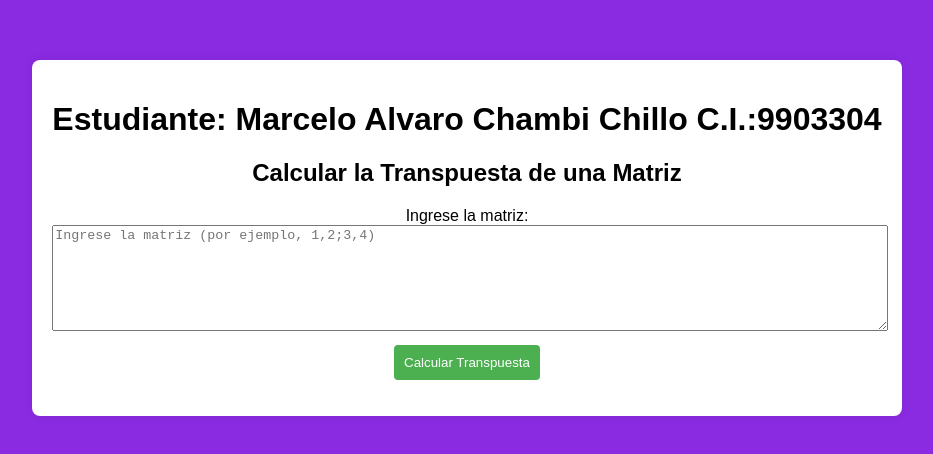
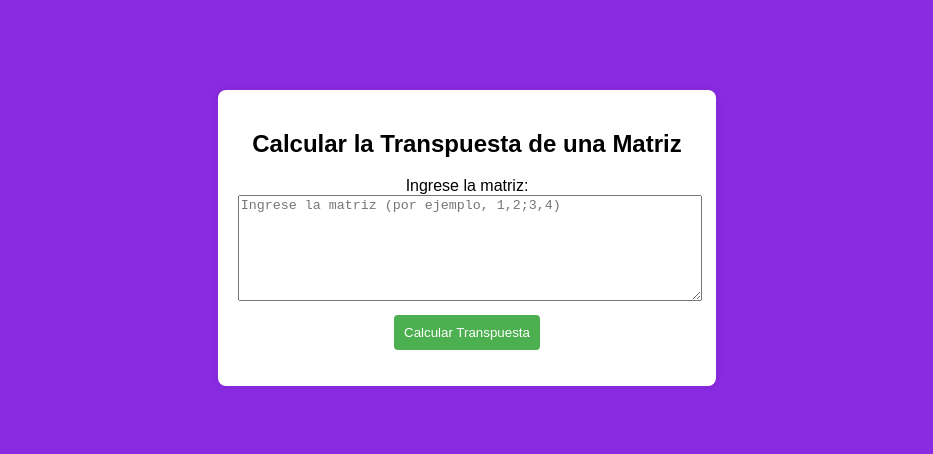
Before and after one commit to m12ch/matrizTranspuesta.github.io, a plain HTML site: page index.html in a window 1280 px wide. Shown: the part 162-616 px from the top of the page, without its empty margins (173-1106 px from the left). Drawn offline with Linux system fonts and the light colour scheme.

Commit message:
Update index.html

```diff
--- a/index.html
+++ b/index.html
@@ -9,7 +9,7 @@
 <body>
 
     <div class="container">
-        <h1>Estudiante: Marcelo Alvaro Chambi Chillo C.I.:9903304</h1>
+
         <h2>Calcular la Transpuesta de una Matriz</h2>
         <label for="matrix">Ingrese la matriz:</label>
         <textarea id="matrix" placeholder="Ingrese la matriz (por ejemplo, 1,2;3,4)"></textarea>
```
